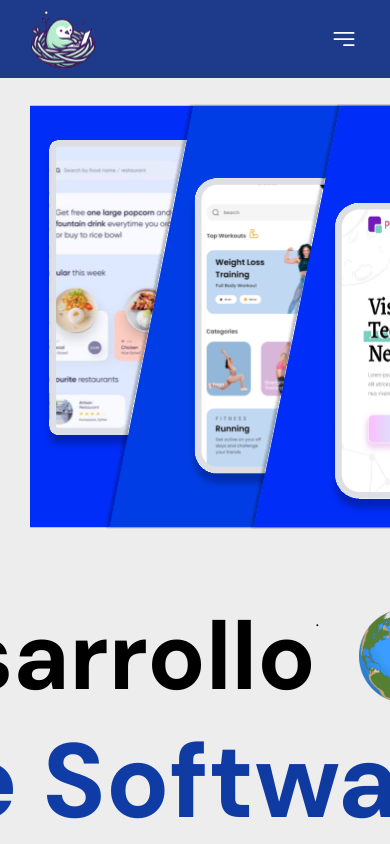
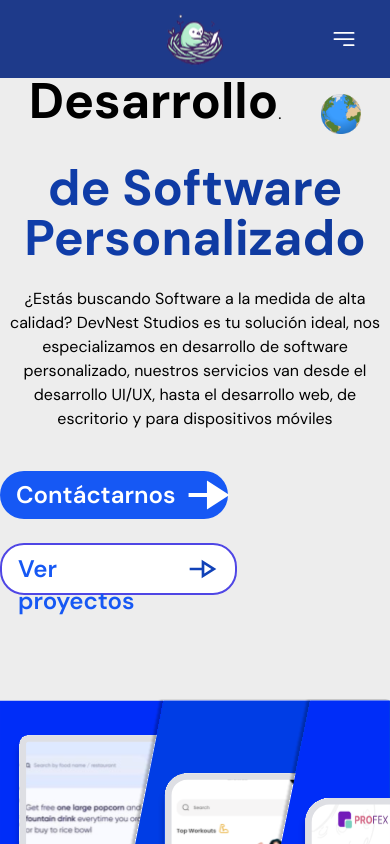
Before and after one commit to MichaelTorres12/DevNestStudios_LandingPage, a React (Vite) app: page / in a window 390 px wide. Shown: the top 844 px of the page. Built offline with nearby package versions, Linux system fonts and the light colour scheme.

Commit message:
Cuarto y utltimo push de la navbar (creeria), igual cree una nueva variable de tamaño para el responsive en el tailwind.config y toqué un poco de la hero section

```diff
--- a/src/components/HeaderSection/HeaderComponent.jsx
+++ b/src/components/HeaderSection/HeaderComponent.jsx
@@ -17,27 +17,27 @@ export const HeaderComponent = () => {
 
   return (
     <div className='generalWrapperResponsive w-full  fixed z-50 top-0 left-0 bg-[#1e3a8a] '>
-       <div className='md:flex items-center justify-between md:px-10 px-7 container mx-auto flex  max-w-8xl mt-1 mb-1'>
+       <div className='xl:flex items-center justify-between px-5 container mx-auto flex  max-w-8xl mt-1 mb-1'>
         {/* logo section */}
         <div className='font-bold text-2xl cursor-pointer flex items-center gap-2'>
-            <img className=' logoImg sm:w-20 sm:h-20' src="/devNestStudiosLogo.svg" alt="DevNest Studios Logo" />
+            <img className='logoImg sm:w-20 sm:h-20' src="/devNestStudiosLogo.svg" alt="DevNest Studios Logo" />
         </div>
         {/* Menu icon */}
-        <div onClick={()=>setOpen(!open)} className='absolute right-8 cursor-pointer md:hidden w-7 h-7 items-center justify-center text-white font-bold'>
+        <div onClick={()=>setOpen(!open)} className='absolute right-8 cursor-pointer xl:hidden w-7 h-7 items-center justify-center text-white font-bold'>
             {
                 open ? <XMarkIcon/> : <Bars3BottomRightIcon />
             }
         </div>
         {/* linke items */}
-        <ul className={` md:flex md:items-center md:pb-0 pb-12 absolute md:static bg-[#1e3a8a]  md:z-auto z-[-1] left-0 w-full md:w-auto md:pl-0 pl-9 transition-all duration-500 ease-in ${open ? 'top-[70px]' : 'top-[-490px]'}`}>
+        <ul className={` xl:flex xl:items-center xl:pb-0 pb-12 absolute xl:static bg-[#1e3a8a]  xl:z-auto z-[-1] left-0 w-full xl:w-auto xl:pl-0 pl-9 transition-all duration-500 ease-in ${open ? 'top-[70px]' : 'top-[-490px]'}`}>
                 {
                     Links.map((link) => (
                     // eslint-disable-next-line react/jsx-key
-                    <li className='mr-5 md:ml-8 md:my-0 my-7 font-semibold mr-2'>
+                    <li className='mr-5 xl:ml-8 xl:my-0 my-7 font-semibold '>
                         <a href={link.link} className='text-white text-[24px] hover:text-[#ffff00]  duration-100'>{link.name}</a>
                     </li>))
                 }
-                <button className='btn text-2xl font-semibold bg-[#1658F4] text-white px-4 py-2 rounded-3xl  hover:bg-[#ffff00] hover:text-black hover:shadow-lg hover:gray-500/100 duration-300 '>Contáctanos</button>
+                <button className='btn text-2xl font-semibold bg-[#1658F4] text-white px-4 py-2 rounded-3xl  hover:bg-[#ffff00] hover:text-black hover:shadow-xl hover:gray-500/100 duration-300 '>Contáctanos</button>
             </ul>
       {/* button */}
       </div>
--- a/src/components/HeaderSection/HeaderSectionStyle.css
+++ b/src/components/HeaderSection/HeaderSectionStyle.css
@@ -7,7 +7,7 @@
 }
 
 /* Estilos para móviles */
-@media only screen and (min-width: 320px) and (max-width: 480px) {
+@media only screen and (min-width: 100px) and (max-width: 768px) {
     .generalWrapperResponsive {
 
     }
--- a/src/components/HeroSection/HeroComponent.jsx
+++ b/src/components/HeroSection/HeroComponent.jsx
@@ -3,21 +3,21 @@ import { ContactAndProjectsButtons } from '../ButtonsReusables/ContactAndProject
 
 export const HeroComponent = () => {
   return (
-    <div className="relative bg-[#EDEDED] pb-11 ">
-      <div className="container mx-auto flex flex-col-reverse lg:flex-row items-center gap-16 max-w-[1440px] pt-16 ">
+    <div className="generalWrapper relative bg-[#EDEDED] pb-11 ">
+      <div className="container mx-auto flex flex-col lg:flex-row items-center gap-16 max-w-[1440px] pt-12 ">
         {/* Contenido textual */}
-        <div className="flex flex-1 flex-col items-center lg:items-start">
-          <div className='pt-4 flex flex-col  justify-center'>
-              <div className='flex '>
-                <h2 className='text-8xl md:text-4  text-center lg:text-left mb-6 font-bold'>Desarrollo</h2>.
+        <div className="flex flex-1 flex-col text items-center lg:items-start">
+          <div className='pt-4 flex flex-col  justify-center items-center'>
+              <div className='flex items-center'>
+                <h2 className='xl:text-[105px] lg:text-[95px] md:text-[75px] sm:text-[60px] xsm:text-[50px]  md:text-4  text-center lg:text-left mb-6 font-bold'>Desarrollo</h2>.
                 <picture>
-                  <img className='ml-10' src="/hero/earth.svg" alt="mundiMap" />
+                  <img className='ml-10 xl:w-24  lg:  md:  sm:  xsm:w-10 ' src="/hero/earth.svg" alt="mundiMap" />
                 </picture>
               </div>
-              <h2 className="text-[105px] leading-extra-loose md:text-4 md:leading-extra-loose text-center lg:text-left mb-6 font-bold animated-gradient-text">
+              <h2 className="xl:text-[105px] lg:text-[95px] md:text-[75px] sm:text-[60px] xsm:text-[50px] leading-extra-loose md:text-4 md:leading-extra-loose text-center lg:text-center mb-6 font-bold animated-gradient-text ">
               de Software Personalizado
               </h2>
-            <p className="text-2xl text-center lg:text-left mb-10 md:leading-tiny-lineHeight">
+            <p className="xl:text-2xl text-center lg:text-left mb-10 md:leading-tiny-lineHeight ">
               ¿Estás buscando Software a la medida de alta calidad?
               DevNest Studios es tu solución ideal, nos especializamos en
               desarrollo de software personalizado, nuestros servicios van
@@ -32,7 +32,7 @@ export const HeroComponent = () => {
         </div>
 
         {/* Imágenes */}
-        <div className="pt-10 w-auto">
+        <div className="pt-10 w-full">
           <img
             className="heroServicesImg"
             src="/hero/heroImage.svg"
--- a/src/components/HeroSection/HeroSectionStyle.css
+++ b/src/components/HeroSection/HeroSectionStyle.css
@@ -3,8 +3,7 @@
 @tailwind utilities;
 
 .heroServicesImg{
-    width: 700px;
-    margin-left: 30px;
+    width: auto;
 }
 
 @keyframes gradient-animation {
@@ -23,3 +22,25 @@
     color: transparent;
     animation: gradient-animation 2s ease infinite;
   }
+
+  /* Estilos para móviles */
+@media only screen and (min-width: 100px) and (max-width: 768px) {
+  .generalWrapper{
+    background-color: red;
+  }
+}
+
+/* Estilos para tabletas */
+@media only screen and (min-width: 481px) and (max-width: 768px) {
+
+}
+
+/* Estilos para portátiles */
+@media only screen and (min-width: 769px) and (max-width: 1024px) {
+
+}
+
+/* Estilos para dispositivos grandes */
+@media only screen and (min-width: 1025px) and (max-width: 1200px) {
+
+}
--- a/tailwind.config.js
+++ b/tailwind.config.js
@@ -12,8 +12,7 @@ export default {
         'very-tiny-interline': '1.3',
       },
       screens: {
-        'tablet': '481px',
-        'tablet-max': {'max': '970px'},
+        'xsm': '100px',
       },
     },
   },
```
